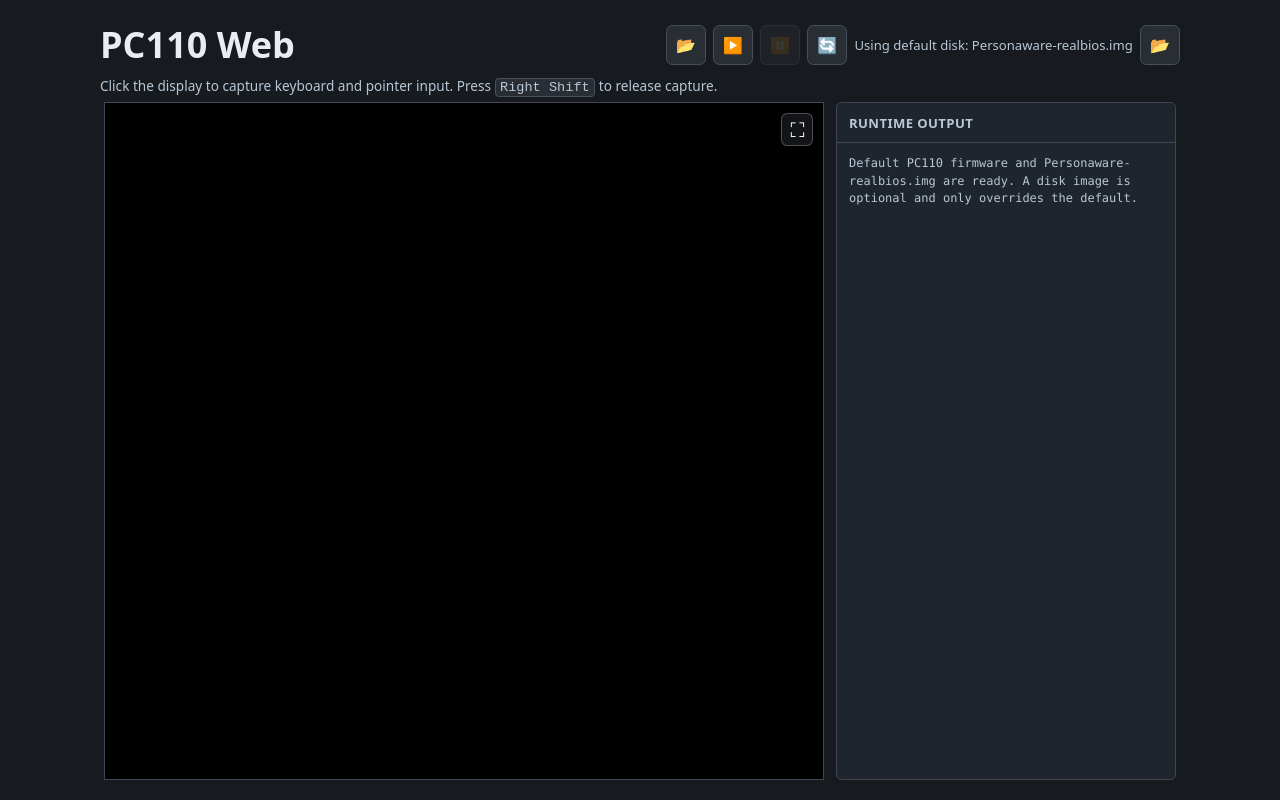
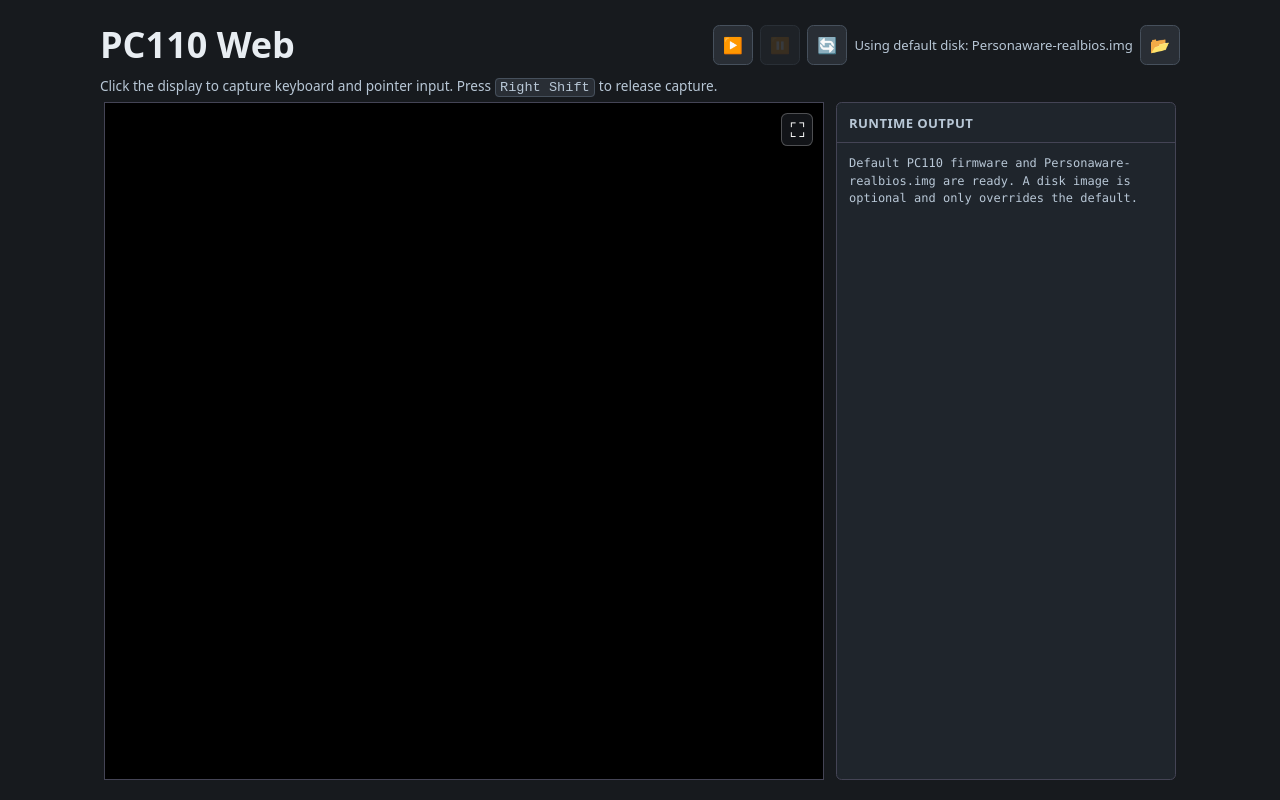
Before and after one commit to cshaxu/pc110-web, a Next.js app: page / in a window 1280 px wide. Built offline with nearby package versions, Linux system fonts and the light colour scheme.

Commit message:
M3 T6 S1 P2: remove duplicate disk picker

```diff
--- a/src/app/page.tsx
+++ b/src/app/page.tsx
@@ -16,7 +16,6 @@ export default function HomePage() {
       <header className="masthead">
         <h1>PC110 Web</h1>
         <section className="controls" aria-label="PC110 player controls">
-          <label className="file-button" title="Choose a disk image to override the default"><span aria-hidden="true">📂</span><input id="disk" type="file" /><span className="sr-only">Choose disk image override</span></label>
           <button id="start" type="button" title="Play or resume" aria-label="Play or resume">▶️</button>
           <button id="pause" type="button" title="Pause (not yet available)" aria-label="Pause" disabled>⏸️</button>
           <button id="restart" type="button" title="Reset" aria-label="Reset" disabled>🔄</button>
```
